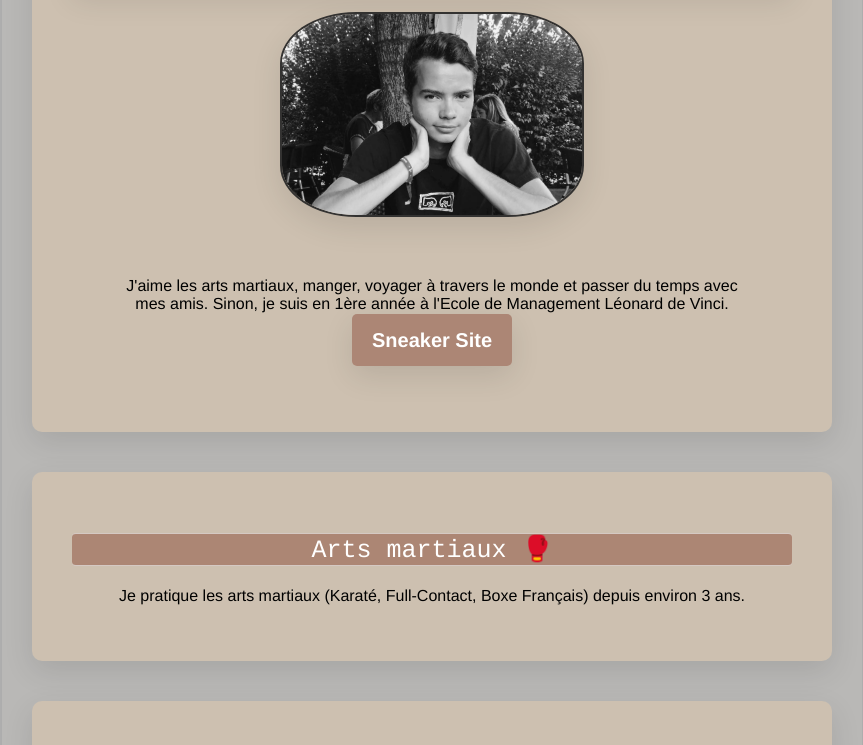
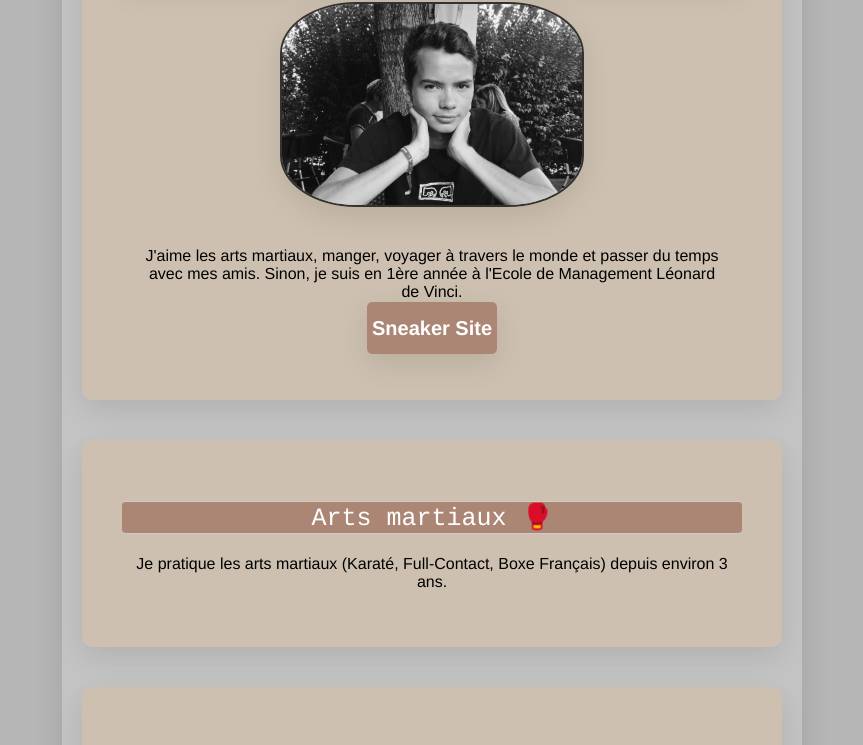
Before and after one commit to Ohtnez/My-folder, a plain HTML site: page index.html in a window 1280 px wide. Shown: the part 191-936 px from the top of the page, without its empty margins (208-1071 px from the left). Drawn offline with Linux system fonts and the light colour scheme.

Commit message:
Update style.css

```diff
--- a/style.css
+++ b/style.css
@@ -55,7 +55,7 @@ a:hover{
 
 
 #Profile{
-	width: 300px;
+    max-width:300px;
 	margin:0px auto;
 	border-radius: 25%;
 	box-shadow: 0 10px 30px rgba(0,0,0,.1);
@@ -64,12 +64,12 @@ a:hover{
 
 .img-center{
 	width: 250px;
-	height: 250px;
+	height: 220px;
 	border: 2px solid #272727eb;
 	box-shadow: 0 10px 30px rgba(0,0,0,.1);
 }
 .Bottom-Click{
-	padding: 15px 20px;
+	padding: 15px 5px;
 	border-radius: 5px;
 	box-shadow: 0 10px 30px rgba(0,0,0,.1);
 	background-color: rgb(172, 134, 117);
@@ -81,16 +81,16 @@ a:hover{
 
 .text-center{
 	text-align: center;
-	padding:40px;
+	padding:20px;
 }
 
 .container{
-	width: 800px;
+	max-width: 700px;
 	margin: 0px auto;
-	padding: 30px;
+	padding: 20px;
 	border-radius: 4px;
 	box-shadow: 0 10px 30px rgba(0,0,0,.1);
-	background-color: rgba(205,192,176,0.1);
+	background-color: rgb(196, 196, 196);
 	text-align: center;
 
 }
```
